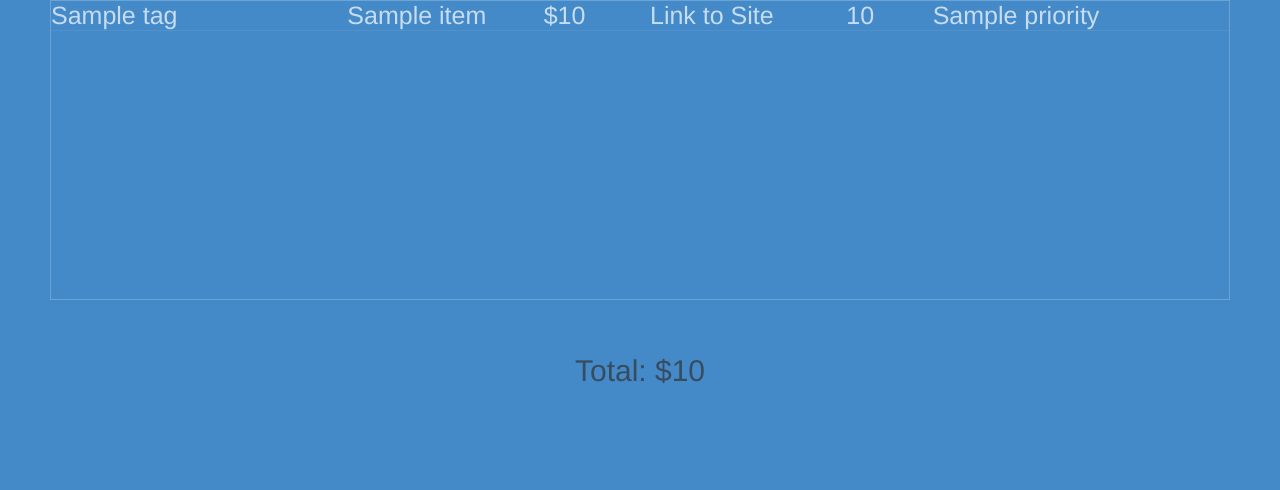
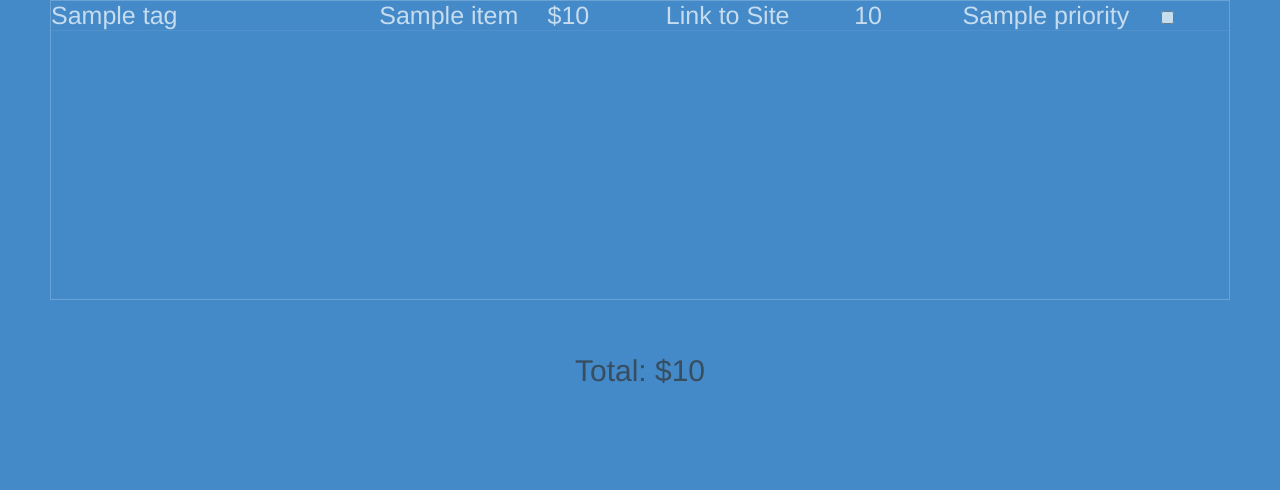
Before and after one commit to Kevin-Taha/UniKart, a Python web app: template unicart/templates/view.html in a window 1280 px wide. Shown: the part 430-920 px from the top of the page. Run offline with Jinja, Linux system fonts and the light colour scheme; the template is opened without the code that fills it: most values are stand-ins (such as "Sample title", 1, 10 or a date in 2020); some libraries are stand-ins or nearby versions.

Commit message:
Added checkboxes

```diff
--- a/unicart/static_files/view.css
+++ b/unicart/static_files/view.css
@@ -135,11 +135,11 @@ section{
 }
 .tabd {
   position: relative;
-  left: 100px;
+  left: 160px;
 }
 .tbdq {
   position: relative;
-  left: 10px;
+  left: 130px;
 }
 .quant {
   position: relative;
@@ -148,7 +148,7 @@ section{
 }
 .tbpr {
   position: relative;
-  right: 100px;
+  right: -70px;
 }
 .tabr {
   position: relative;
@@ -159,3 +159,13 @@ section{
   left: 50px;
 
 }
+.check {
+  position: relative;
+  left: 100px;
+
+}
+.taburl {
+  position: relative;
+  left: 200px;
+
+}
--- a/unicart/templates/view.html
+++ b/unicart/templates/view.html
@@ -98,9 +98,10 @@
               {{item.tag}}</td>
             <td class = "tabd">{{item.itemname}} </td>
             <td class = "tabd">${{item.price}}</td>
-            <td class = "tabd"> <a class = "listurl" href = '{{item.url}}'> Link to Site </a></td>
+            <td class = "taburl"> <a class = "listurl" href = '{{item.url}}'> Link to Site </a></td>
             <td class = "tbdq">{{item.quantity}}</td>
             <td class = "tbpr">{{item.priority}}</td>
+            <td class = "check"> <input type = 'checkbox' name = 'purchased'/></td>
           </tr>
           {% endfor %}
         </tbody>
```
Also changed, not shown: 3 other files.
